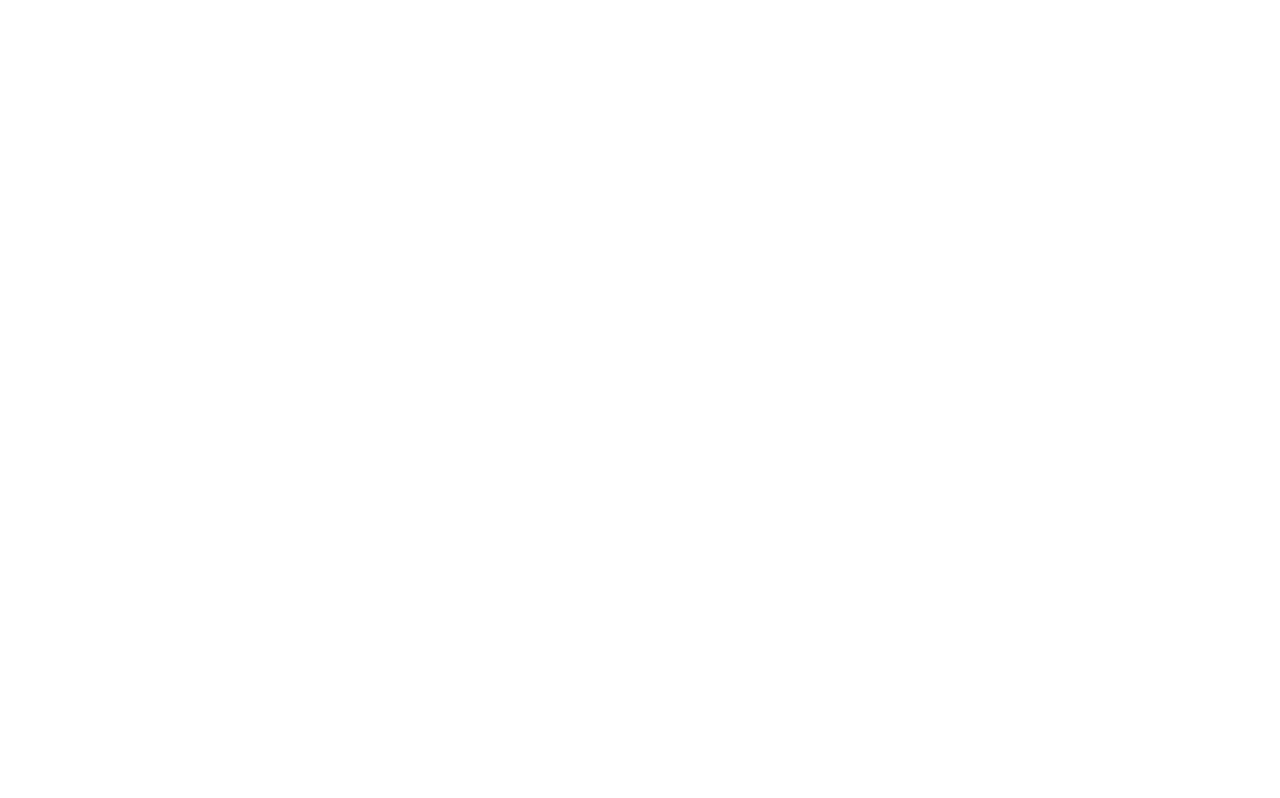
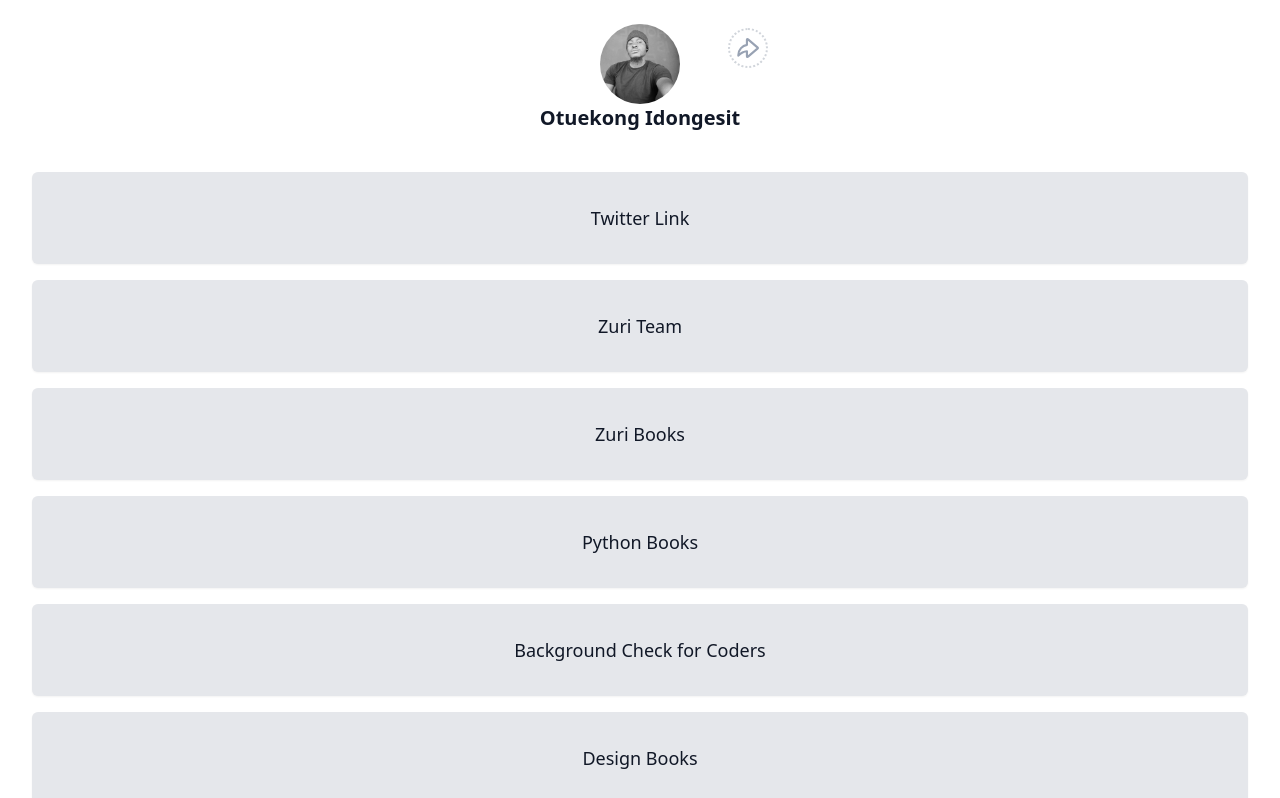
Before and after one commit to fizy500/hngi-9, a React (Create React App) app: page / in a window 1280 px wide. Before the commit this address had no page. Shown: the top 798 px of the page. Built offline with nearby package versions, Linux system fonts and the light colour scheme.

Commit message:
refactor : I refactored index and app.js.

```diff
--- a/package.json
+++ b/package.json
@@ -1,7 +1,7 @@
 {
   "name": "hng-stage-1",
   "version": "0.1.0",
-  "homepage": "https://hngi-9-erm1m7mps-fizy500.vercel.app/",
+  "homepage": "https://fizy500.github.io/hngi-9",
   "private": true,
   "dependencies": {
     "@testing-library/jest-dom": "^5.16.5",
--- a/src/App.js
+++ b/src/App.js
@@ -6,15 +6,14 @@
   BrowserRouter,
 } from "react-router-dom";
 import Home from "./Pages/Home";
-import Contact from "./Pages/Contact";
 export default function App() {
   return (
     <div>
-
-        <Routes>
+      <Home />
+      {/* <Routes>
           <Route path="/hngi-9" element={<Home />} />
           <Route path="/contact" element={<Contact />} />
-        </Routes>
+        </Routes> */}
     </div>
   );
 }
--- a/src/index.js
+++ b/src/index.js
@@ -1,14 +1,30 @@
 import React from "react";
 import ReactDOM from "react-dom/client";
 import "./index.css";
+import { createBrowserRouter, RouterProvider } from "react-router-dom";
 import App from "./App";
-import reportWebVitals from "./reportWebVitals";
-import { BrowserRouter } from "react-router-dom";
-
+import Contact from "./Pages/Contact";
+const router = createBrowserRouter([
+  {
+    path: "/",
+    element: <App />,
+  },
+  {
+    path: "/contact",
+    element: <Contact />,
+  },
+]);
 const root = ReactDOM.createRoot(document.getElementById("root"));
 root.render(
-  <BrowserRouter>
-    <App />
-  </BrowserRouter>
+  <React.StrictMode>
+    <RouterProvider router={router} />
+  </React.StrictMode>
 );
-reportWebVitals();
+
+// const root = ReactDOM.createRoot(document.getElementById("root"));
+// root.render(
+//   <BrowserRouter>
+//     <App />
+//   </BrowserRouter>
+// );
+// reportWebVitals();
```
